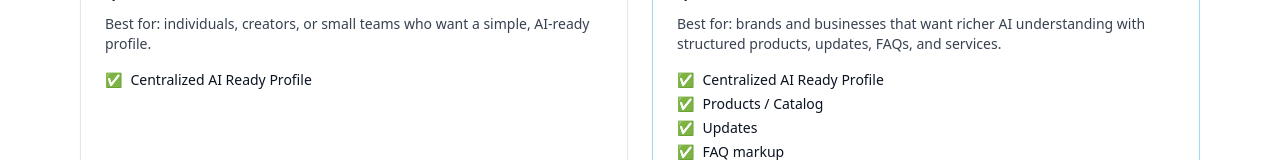
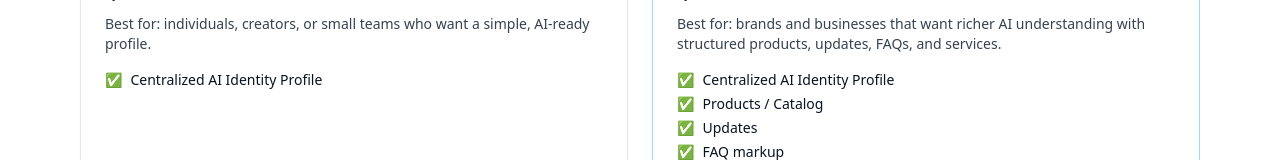
Before and after one commit to NewguyMMM/aeobro, a Next.js app: page /pricing in a window 1280 px wide. Shown: the part 228-388 px from the top of the page. Built offline with nearby package versions, Linux system fonts and the light colour scheme; no server answers.

Commit message:
Update page.tsx

```diff
--- a/app/(marketing)/pricing/page.tsx
+++ b/app/(marketing)/pricing/page.tsx
@@ -383,7 +383,7 @@ export default function PricingPage() {
           bestFor="individuals, creators, or small teams who want a simple, AI-ready profile."
           features={[
             {
-              label: "Centralized AI Ready Profile",
+              label: "Centralized AI Identity Profile",
               tooltip: CENTRALIZED_TOOLTIP,
             },
           ]}
@@ -395,7 +395,7 @@ export default function PricingPage() {
           price="$29.99/mo"
           bestFor="brands and businesses that want richer AI understanding with structured products, updates, FAQs, and services."
           features={[
-            { label: "Centralized AI Ready Profile", tooltip: CENTRALIZED_TOOLTIP },
+            { label: "Centralized AI Identity Profile", tooltip: CENTRALIZED_TOOLTIP },
             { label: "Products / Catalog", tooltip: PRODUCTS_TOOLTIP },
             { label: "Updates", tooltip: UPDATES_TOOLTIP },
             { label: "FAQ markup", tooltip: FAQ_TOOLTIP },
```
